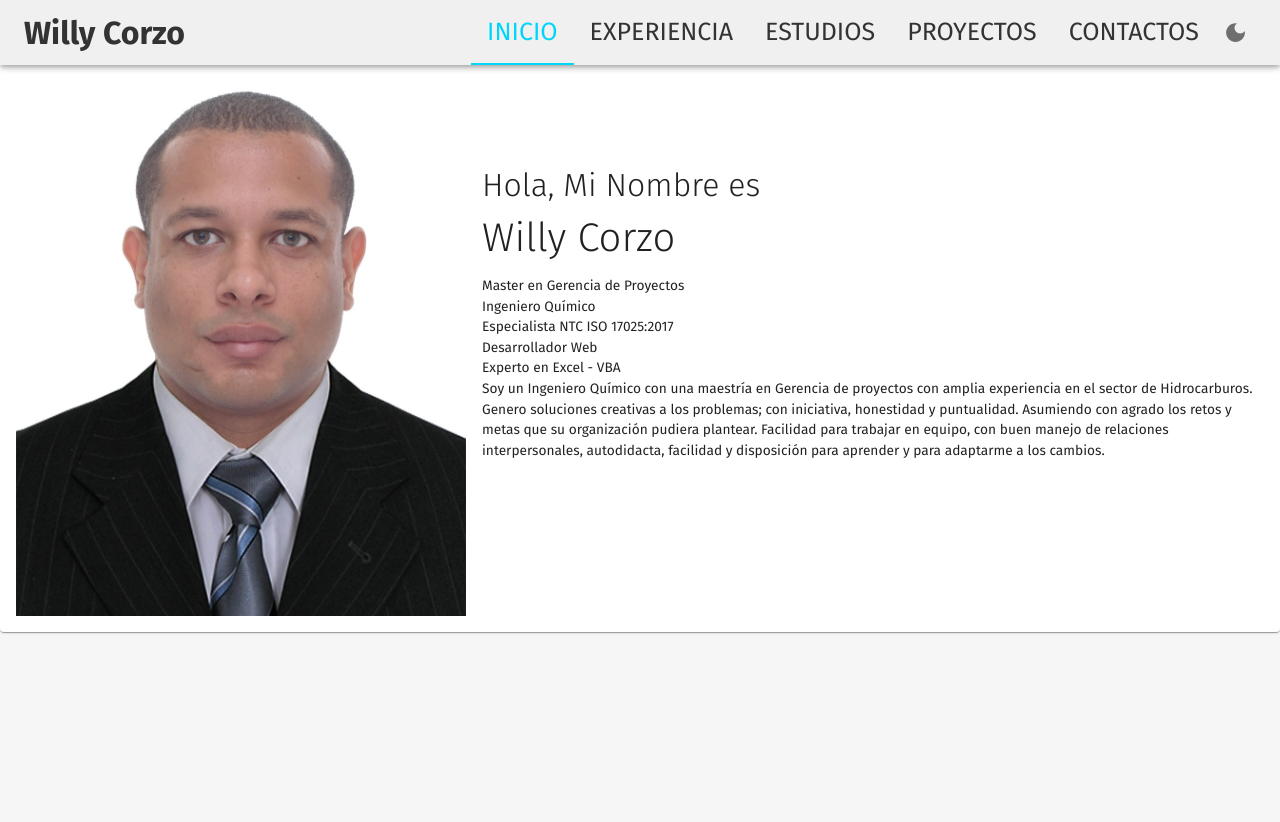
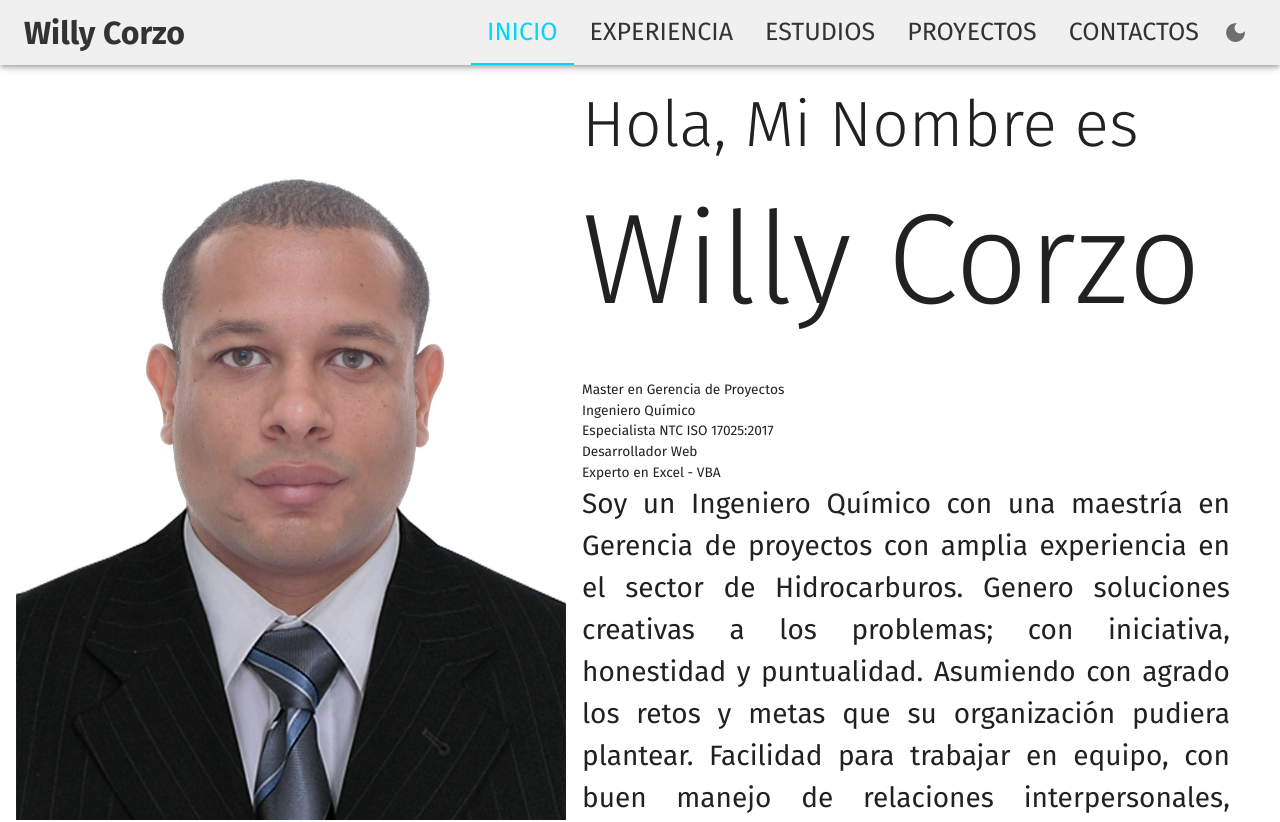
Before and after one commit to willyto3/PortfolioV2, a React (Vite) app: page / in a window 1280 px wide. Shown: the top 822 px of the page. Before the commit the page ends 800 px from the top, so only its background shows below. Built offline with nearby package versions, Linux system fonts and the light colour scheme.

Commit message:
Se icnluyen las scenes en el router

```diff
--- a/src/components/NavBar.jsx
+++ b/src/components/NavBar.jsx
@@ -21,7 +21,7 @@ import MenuIcon from '@mui/icons-material/Menu'
 
 import { useState } from 'react'
 
-import { useDispatch, useSelector } from 'react-redux'
+import { useDispatch } from 'react-redux'
 
 import { setMode } from '../state'
 
@@ -54,10 +54,6 @@ const NavBar = () => {
     setValue(newValue)
   }
 
-  const handleChangeIndex = index => {
-    setValue(index)
-  }
-
   const drawer = (
     <Box onClick={handleDrawerToggle} sx={{ textAlign: 'center' }}>
       <Box display='flex' justifyContent='space-evenly'>
@@ -67,7 +63,7 @@ const NavBar = () => {
           sx={{
             my: 2,
             '&:hover': {
-              color: theme.palette.primary.main,
+              color: principal,
               cursor: 'pointer',
             },
           }}
@@ -86,14 +82,17 @@ const NavBar = () => {
       <List>
         {navItems.map(item => (
           <ListItem key={item} disablePadding>
-            <ListItemButton sx={{ textAlign: 'center' }}>
+            <ListItemButton
+              sx={{ textAlign: 'center' }}
+              onClick={() => navigate(`/${item}`)}
+            >
               <ListItemText>
                 <Typography
                   fontSize='max(0.9rem, 1.2vw)'
                   sx={{
                     flexGrow: 1,
                     '&:hover': {
-                      color: theme.palette.primary.main,
+                      color: principal,
                       cursor: 'pointer',
                     },
                   }}
@@ -165,7 +164,7 @@ const NavBar = () => {
           sx={{
             flexGrow: 1,
             '&:hover': {
-              color: theme.palette.primary.main,
+              color: principal,
               cursor: 'pointer',
             },
           }}
@@ -200,7 +199,7 @@ const NavBar = () => {
                 fontSize: 25,
                 flexGrow: 1,
                 '&:hover': {
-                  color: theme.palette.primary.main,
+                  color: principal,
                 },
               }}
             ></Tab>
--- a/src/router/index.jsx
+++ b/src/router/index.jsx
@@ -3,8 +3,12 @@ import { createBrowserRouter } from 'react-router-dom'
 
 // Importacion de Paginas
 import LayoutPublic from '../layout/LayoutPublic'
+import Contacto from '../scenes/contacto'
 import Error404 from '../scenes/error404'
+import Experiencia from '../scenes/experiencia'
 import Home from '../scenes/home'
+import Proyectos from '../scenes/proyectos'
+import Estudios from '../scenes/estudios'
 
 // Funcion Router
 export const router = createBrowserRouter([
@@ -18,6 +22,26 @@ export const router = createBrowserRouter([
         title: 'Inicio',
         element: <Home />,
       },
+      {
+        path: '/experiencia',
+        title: 'Experiencia',
+        element: <Experiencia />,
+      },
+      {
+        path: '/estudios',
+        title: 'Estudios',
+        element: <Estudios />,
+      },
+      {
+        path: '/proyectos',
+        title: 'Proyectos',
+        element: <Proyectos />,
+      },
+      {
+        path: '/contacto',
+        title: 'Contacto',
+        element: <Contacto />,
+      },
     ],
   },
 ])
--- /dev/null
+++ b/src/scenes/contacto/index.jsx
@@ -0,0 +1,4 @@
+const Contacto = () => {
+  return <div>Contacto</div>
+}
+export default Contacto
--- /dev/null
+++ b/src/scenes/estudios/index.jsx
@@ -0,0 +1,4 @@
+const Estudios = () => {
+  return <div>Estudios</div>
+}
+export default Estudios
--- /dev/null
+++ b/src/scenes/experiencia/index.jsx
@@ -0,0 +1,4 @@
+const Experiencia = () => {
+  return <div>Experiencia</div>
+}
+export default Experiencia
--- a/src/scenes/home/Presentacion.jsx
+++ b/src/scenes/home/Presentacion.jsx
@@ -4,13 +4,24 @@ import Typography from '@mui/material/Typography'
 const Presentacion = () => {
   return (
     <Box>
-      <Typography gutterBottom variant='h2' component='div'>
+      <Typography
+        gutterBottom
+        variant='h2'
+        component='div'
+        fontSize={{ xs: '1.5rem', sm: '4rem' }}
+      >
         Hola, Mi Nombre es
       </Typography>
-      <Typography gutterBottom variant='h1' component='div'>
+      <Typography
+        gutterBottom
+        variant='h1'
+        component='div'
+        fontSize={{ xs: '2.5rem', sm: '8rem' }}
+      >
         Willy Corzo
       </Typography>
 
+      {/* //! TOCA BUSCAR COMO HACER LA ANIMACION */}
       <div className='inicio__caja'>
         <div className='inicio__titulo'>
           <div className='inicio__profesion'>
@@ -24,7 +35,14 @@ const Presentacion = () => {
           <div className='inicio__profesion'>Experto en Excel - VBA</div>
         </div>
       </div>
-      <Typography gutterBottom variant='body' component='div'>
+      <Typography
+        gutterBottom
+        variant='body'
+        component='div'
+        align='justify'
+        width='95%'
+        fontSize={{ xs: '0.75rem', sm: '1.75rem' }}
+      >
         Soy un Ingeniero Químico con una maestría en Gerencia de proyectos con
         amplia experiencia en el sector de Hidrocarburos. Genero soluciones
         creativas a los problemas; con iniciativa, honestidad y puntualidad.
@@ -38,14 +56,6 @@ const Presentacion = () => {
 }
 export default Presentacion
 
-// const Wrapper = styled.section`
-//
-
-//   .inicio__caja {
-//     height: 5rem;
-//     overflow: hidden;
-//     margin: 1rem 0 2rem 0;
-//   }
 //   .inicio__titulo {
 //     height: 100%;
 //     animation: move 10s ease-in-out infinite alternate;
@@ -65,19 +75,3 @@ export default Presentacion
 //       transform: translateY(-20rem);
 //     }
 //   }
-
-//   .inicio__nombre{
-//     text-align:left;
-//   }
-
-//   .inicio__profesion {
-//     align-items: center;
-//     line-height: 5rem;
-//     font-size: 4rem;
-//   }
-
-//   .boton {
-//     margin-top: 2rem;
-//     height: 10rem;
-//   }
-// `
--- a/src/scenes/home/index.jsx
+++ b/src/scenes/home/index.jsx
@@ -1,13 +1,16 @@
+import { CardMedia } from '@mui/material'
 import Grid from '@mui/material/Grid'
 import Paper from '@mui/material/Paper'
-import { CardMedia } from '@mui/material'
 import Presentacion from './Presentacion'
-
 
 const Home = () => {
   return (
     <Paper
+      elevation={2}
       sx={{
+        display:'flex',
+        height:1000,
+        alignItems:'center',
         p: 2,
         margin: 'auto',
         maxWidth: 1700,
@@ -15,15 +18,13 @@ const Home = () => {
       }}
     >
       <Grid container spacing={2}>
-        <Grid item >
+        <Grid item>
           <CardMedia
             component='img'
-            width='800'
-            height='600'
             image='WillyNegro.png'
-            alt='Paella dish'
+            alt='Foto Willy Corzo'
+            sx={{maxWidth:550}}
           />
-
         </Grid>
         <Grid item xs={12} lg container alignContent='center'>
           <Presentacion />
--- /dev/null
+++ b/src/scenes/proyectos/index.jsx
@@ -0,0 +1,4 @@
+const Proyectos = () => {
+  return <div>Proyectos</div>
+}
+export default Proyectos
```
